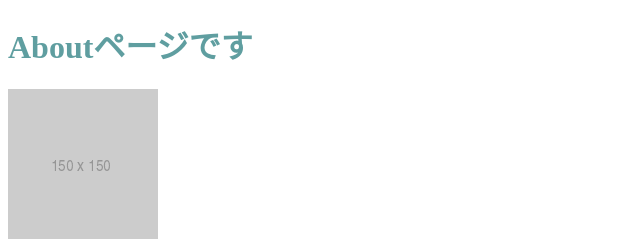
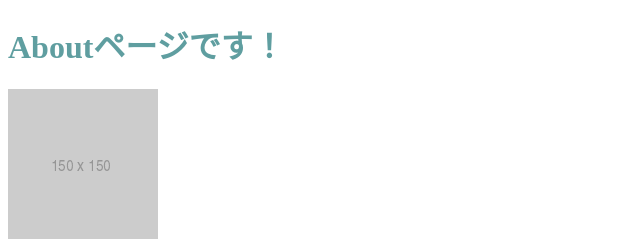
Before and after one commit to damianattsu/node-basic, a website: page public/about.html in a window 1280 px wide. Shown: the full height of the page, 0-640 px from the left. Drawn offline with Linux system fonts and the light colour scheme.

Commit message:
fix about

```diff
--- a/public/about.html
+++ b/public/about.html
@@ -4,7 +4,7 @@
 		<link rel="stylesheet" href="./css/styles.css" />
 	</head>
 	<body>
-		<h1>Aboutページです</h1>
+		<h1>Aboutページです！</h1>
 		<img src="./img/150.png" alt="" />
 	</body>
 </html>
```
